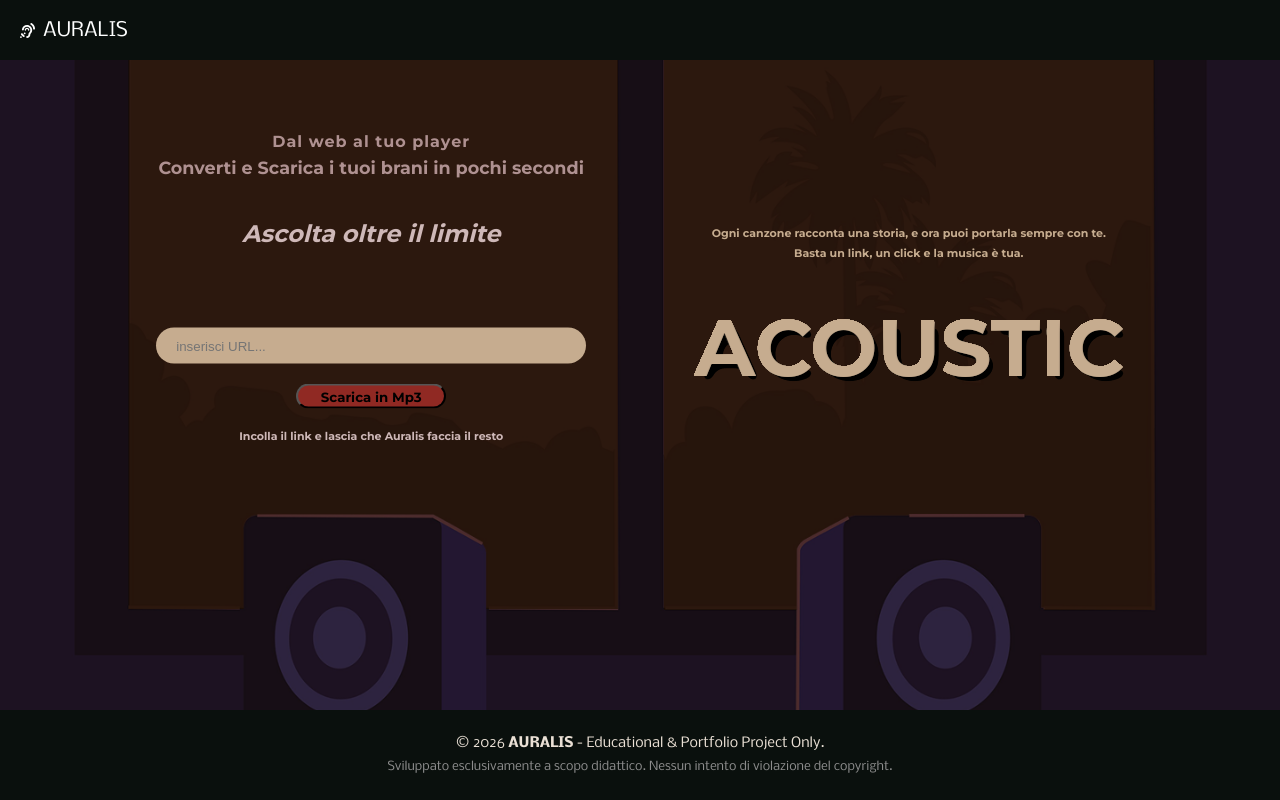
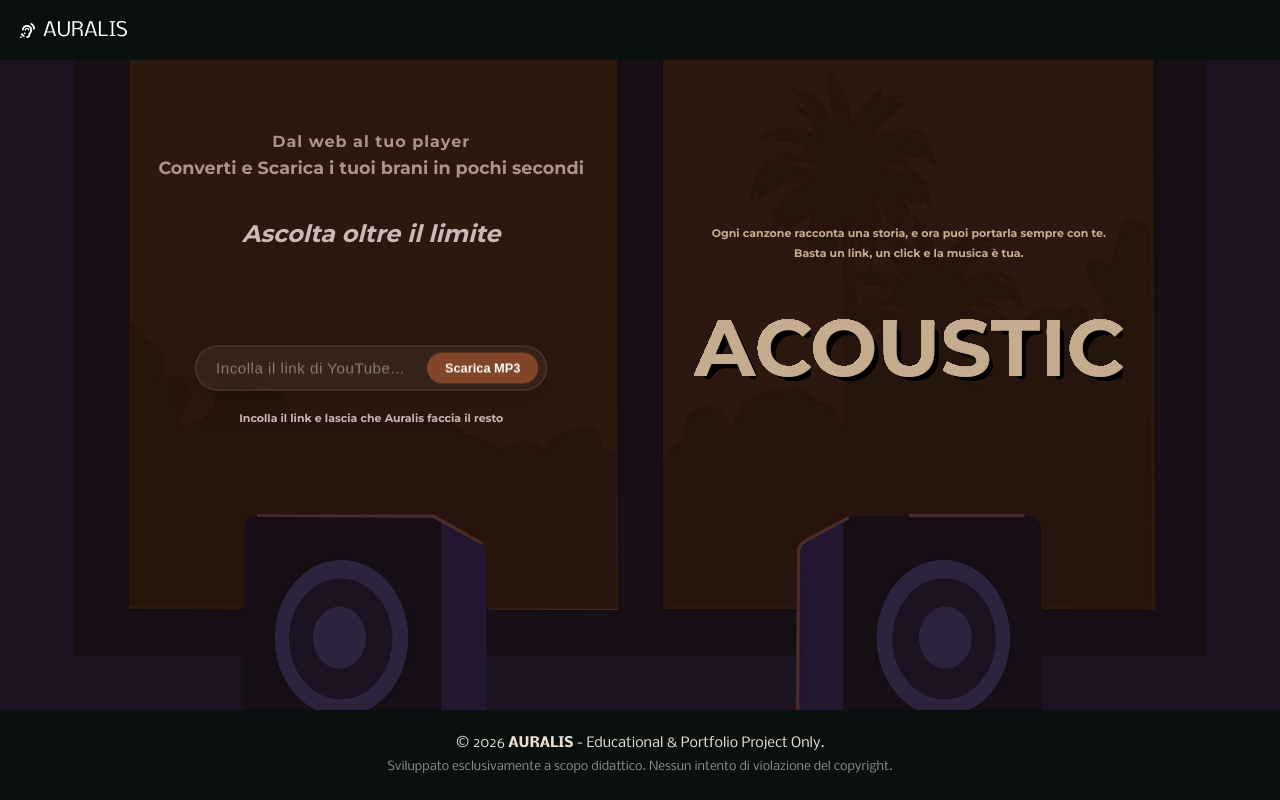
Before and after one commit to Stiv3nn/auralis, a React (Vite) app: page / in a window 1280 px wide. Built offline with nearby package versions, Linux system fonts and the light colour scheme.

Commit message:
searchbar modificato il design + css

```diff
--- a/src/App.css
+++ b/src/App.css
@@ -113,25 +113,92 @@ main {
     flex-direction: column;
     align-items: center;
     text-align: center;
-    width: 90%;
-    max-width: 500px;
+    width: 100%;
+    max-width: 580px;
+    margin: 0 auto;
     padding: 30px 35px;
 }
 
-.input-search {
-    width: 100%;
-    height: 36px;
-    border-radius: 100px;
-    border: black 0px;
-    padding-left: 20px;
-    background-color: #C6AC8F;
+.search-box {
+    position: relative;
+    display: flex;
+    align-items: center;
+    background: rgba(255, 255, 255, 0.05);
+    border: 1px solid rgba(255, 255, 255, 0.15);
+    border-radius: 50px;
+    padding: 6px 8px 6px 20px;
+    backdrop-filter: blur(10px);
+    transition: all 0.3s ease;
+    box-shadow: 0 8px 32px 0 rgba(0, 0, 0, 0.2);
 }
 
-.btn {
-    width: 100%;
-    margin-top: 20px;
+/* Effetto Focus all'attivazione dell'input */
+.search-box:focus-within {
+    border-color: rgba(255, 255, 255, 0.4);
+    box-shadow: 0 0 20px rgba(255, 255, 255, 0.1), 0 8px 32px 0 rgba(0, 0, 0, 0.3);
+    background: rgba(255, 255, 255, 0.08);
+}
+
+.input-search {
+    flex: 1;
+    background: transparent;
+    border: none;
+    outline: none;
+    color: #fff;
+    font-size: 0.95rem;
+    letter-spacing: 0.5px;
+}
+
+.input-search::placeholder {
+    color: rgba(255, 255, 255, 0.4);
+}
+
+.btn-convert {
+    background: #814629;
+    color: #fff;
+    border: none;
+    padding: 8px 18px;
+    border-radius: 40px;
+    font-weight: 600;
+    font-size: 0.8rem;
+    margin-left: 12px;
+    cursor: pointer;
+    transition: all 0.2s ease;
     display: flex;
-    justify-content: space-around;
+    align-items: center;
+    justify-content: center;
+    white-space: nowrap;
+}
+
+.btn-convert:hover:not(:disabled) {
+    background: #aa623d;
+    transform: translateY(-1px);
+    box-shadow: 0 4px 12px rgba(168, 50, 50, 0.4);
+}
+
+.btn-convert:active:not(:disabled) {
+    transform: translateY(0);
+}
+
+.btn-convert:disabled {
+    opacity: 0.6;
+    cursor: not-allowed;
+}
+
+/* Micro Animazione dello Spinner durante la conversione */
+.spinner {
+    width: 16px;
+    height: 16px;
+    border: 2px solid rgba(255, 255, 255, 0.3);
+    border-top-color: #fff;
+    border-radius: 50%;
+    animation: spin 0.8s linear infinite;
+}
+
+@keyframes spin {
+    to {
+        transform: rotate(360deg);
+    }
 }
 
 .carica,
--- a/src/App.jsx
+++ b/src/App.jsx
@@ -97,23 +97,29 @@ function App() {
           {/* INPUT SEARCH - Avvolto nel tag form per gestire sia il click che il tasto Invio */}
           <form onSubmit={handleDownload} className='container-input'>
 
+            <div className="search-box">
+
               {/* Collegare l'input allo stato url con onChange e value */}
               <input
-              type="search"
-              placeholder='inserisci URL...'
+                type="text"
+                placeholder='Incolla il link di YouTube...'
                 className='input-search'
                 value={url}
                 onChange={(e) => setUrl(e.target.value)}
               />
 
-            <div className='btn'>
+
               {/* Impostati su type="submit" per collegarli correttamente alla funzione handleDownload */}
               <button
                 type="submit"
-                className='carica'
+                className='btn-convert'
                 disabled={loading}
               >
-                {loading ? "Conversione..." : "Scarica in Mp3"}
+                {loading ? (
+                  <span className="spinner"></span>
+                ) : (
+                  "Scarica MP3"
+                )}
               </button>
 
             </div>
```
Lines whose indentation alone changed are shown as unchanged.
